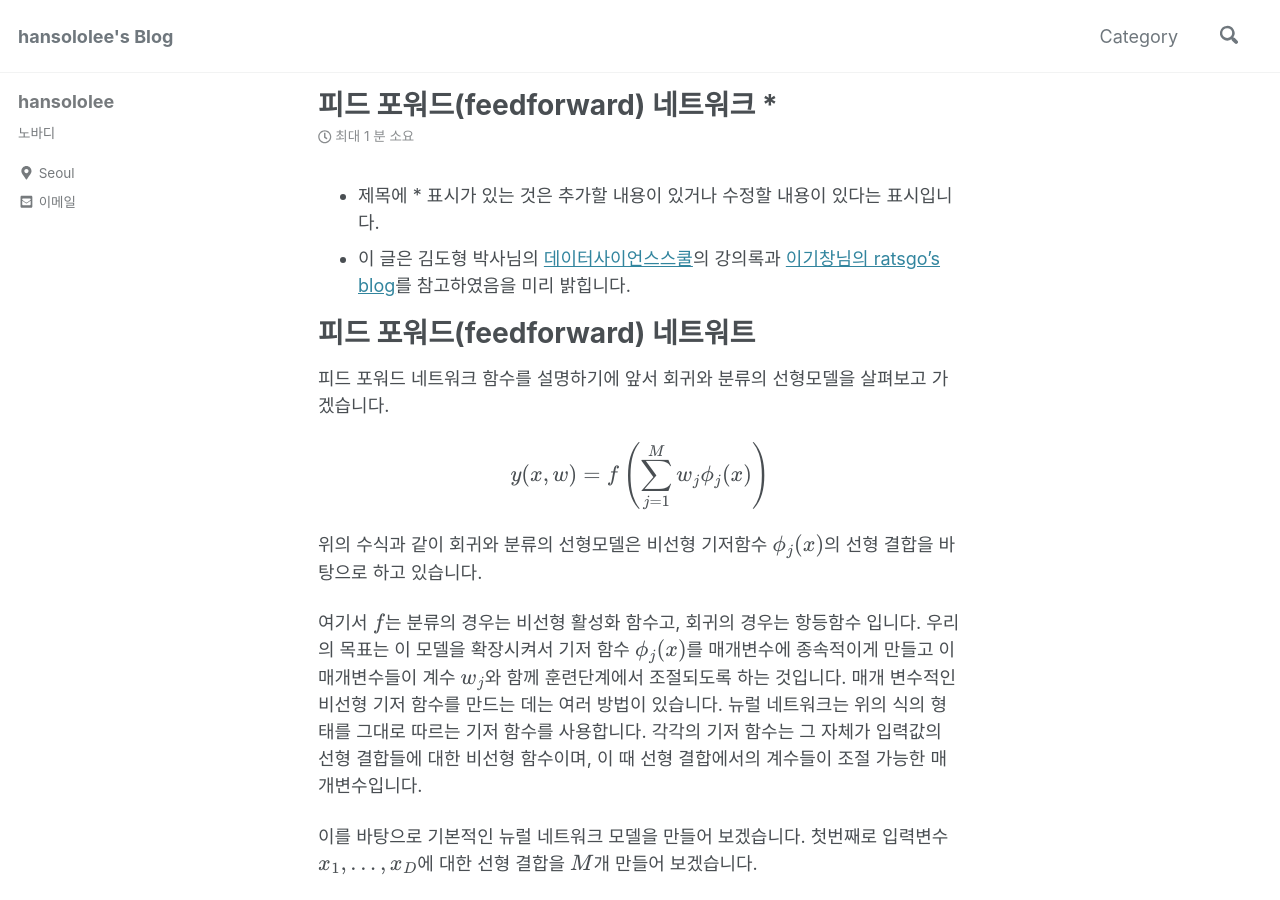
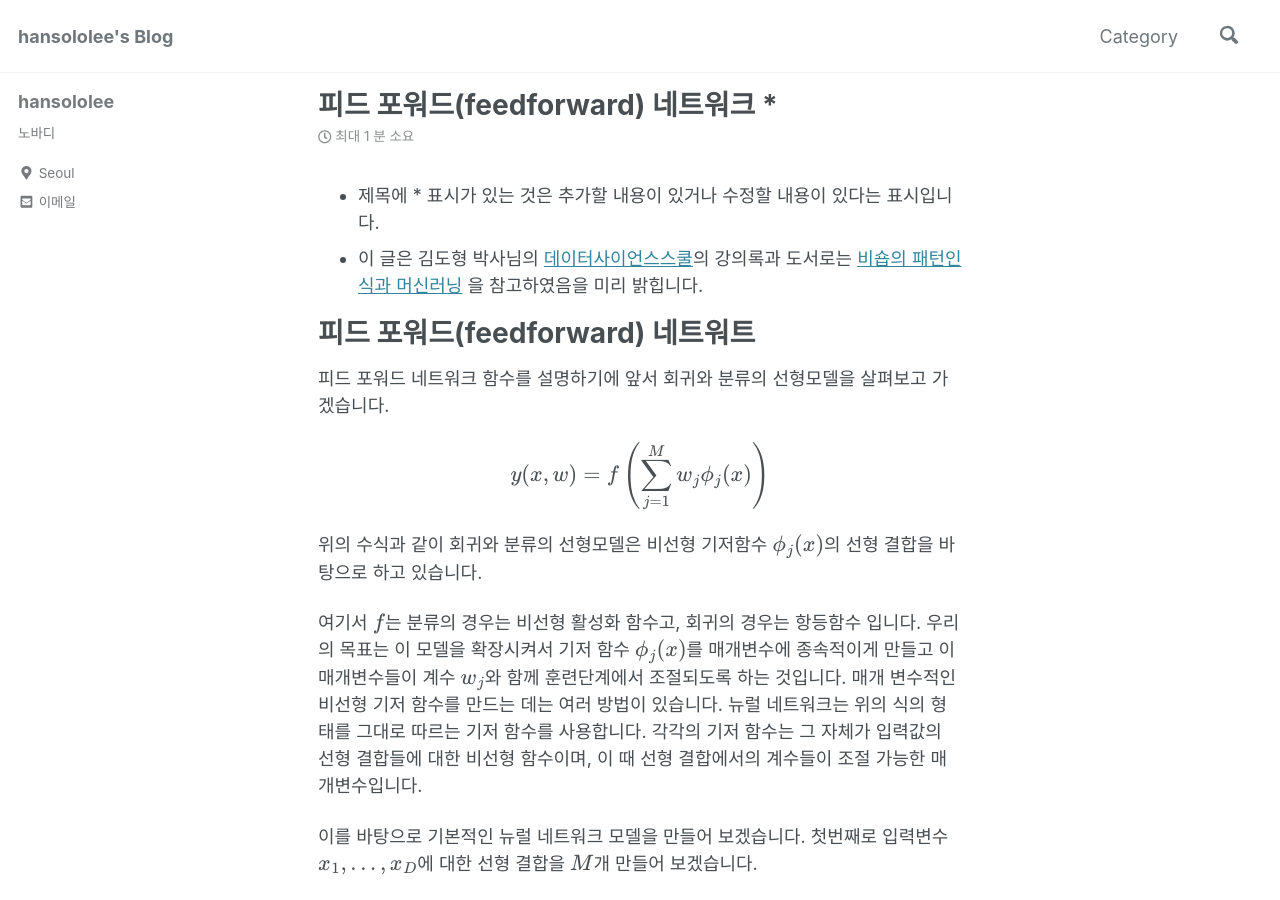
Before and after one commit to arisongha/hansololee.github.io, a Jekyll site: the page built from _posts/2019-01-19-feedforward.md, in a window 1280 px wide and 900 px high. Built offline with Jekyll 4.4.1, drawn with Linux system fonts in a browser that asks for light colours; cached includes are drawn as plain includes; nearby versions of some CDN libraries; formulas are drawn with MathJax 3.

Commit message:
Update 2019-01-19-feedforward.md

```diff
--- a/_posts/2019-01-19-feedforward.md
+++ b/_posts/2019-01-19-feedforward.md
@@ -9,7 +9,7 @@
 ---
 
 - 제목에 * 표시가 있는 것은 추가할 내용이 있거나 수정할 내용이 있다는 표시입니다.
-- 이 글은 김도형 박사님의 <a href="https://datascienceschool.net/">데이터사이언스스쿨</a>의 강의록과 <a href="https://ratsgo.github.io/">이기창님의 ratsgo's blog</a>를 참고하였음을 미리 밝힙니다.
+- 이 글은 김도형 박사님의 <a href="https://datascienceschool.net/">데이터사이언스스쿨</a>의 강의록과 도서로는 <a href="https://www.google.com/imgres?imgurl=http://t1.gstatic.com/images?q%3Dtbn:ANd9GcQTNaO1S8OepMrlVwqXRaZZrRA6r20i5YVs7W8DrmqUUFI4hMGu&imgrefurl=https://books.google.com/books/about/Pattern_Recognition_and_Machine_Learning.html?id%3DkOXDtAEACAAJ%26source%3Dkp_cover&h=1080&w=753&tbnid=RaJaTb74pCAENM:&q=%ED%8C%A8%ED%84%B4+%EC%9D%B8%EC%8B%9D%EA%B3%BC+%EA%B8%B0%EA%B3%84+%ED%95%99%EC%8A%B5&tbnh=160&tbnw=111&usg=AI4_-kRrLNV8X_BiAzeQJwy9KQJE9XHfGA&vet=12ahUKEwiWvLeM4PHfAhXHw7wKHWt9AOIQ_B0wCXoECAYQEQ..i&docid=b2dKjxvzbtRRzM&itg=1&hl=ko-KR&sa=X&ved=2ahUKEwiWvLeM4PHfAhXHw7wKHWt9AOIQ_B0wCXoECAYQEQ">비숍의 패턴인식과 머신러닝</a> 을 참고하였음을 미리 밝힙니다.
 
 # 피드 포워드(feedforward) 네트워트
 
```
